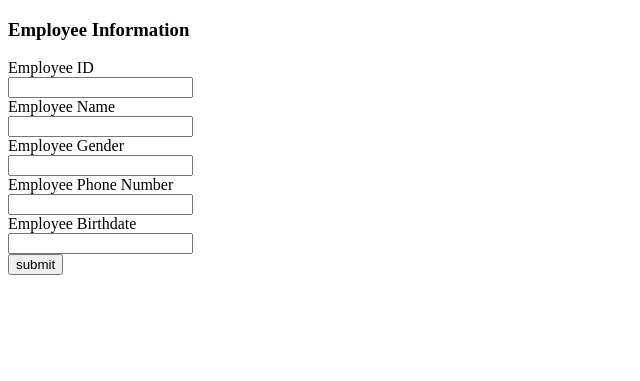
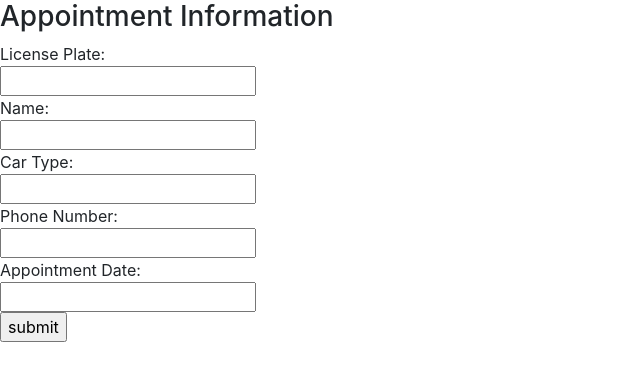
Before and after one commit to athicus/Flask_Project2, a Flask app: page /register in a window 1280 px wide. Shown: the top 381 px of the page, without its empty margins (0-640 px from the left). Run offline with Flask 3, Linux system fonts and the light colour scheme; some libraries are stand-ins or nearby versions.

Commit message:
Update register.htm

```diff
--- a/templates/register.htm
+++ b/templates/register.htm
@@ -1,21 +1,28 @@
 <!doctype html>
 <html>
+   <head>
+      <title>Schedule Appointment</title>
+      <meta charset="UTF-8">
+      <meta http-equiv="X-UA-Compatible" content="IE=edge">
+      <meta name="viewport" content="width=device-width, initial-scale=1.0">
+      <link rel="stylesheet" href="https://stackpath.bootstrapcdn.com/bootstrap/4.3.1/css/bootstrap.min.css">
+   </head>
    <body>
       <form action = "{{ url_for('addrec') }}" method = "POST">
-         <h3>Employee Information</h3>
-         Employee ID<br>
+         <h3>Appointment Information</h3>
+         License Plate:<br>
          <input type = "text" name = "id" /></br>
 
-         Employee Name<br>
+         Name:<br>
          <input type = "text" name = "nm" /></br>
 
-         Employee Gender<br>
+         Car Type:<br>
          <input name = "gen" ></textarea><br>
 
-         Employee Phone Number<br>
+         Phone Number:<br>
          <input type = "text" name = "phn" /><br>
 
-         Employee Birthdate<br>
+         Appointment Date:<br>
          <input type = "text" name = "bd" /><br>
          <input type = "submit" value = "submit" /><br>
       </form>
```
